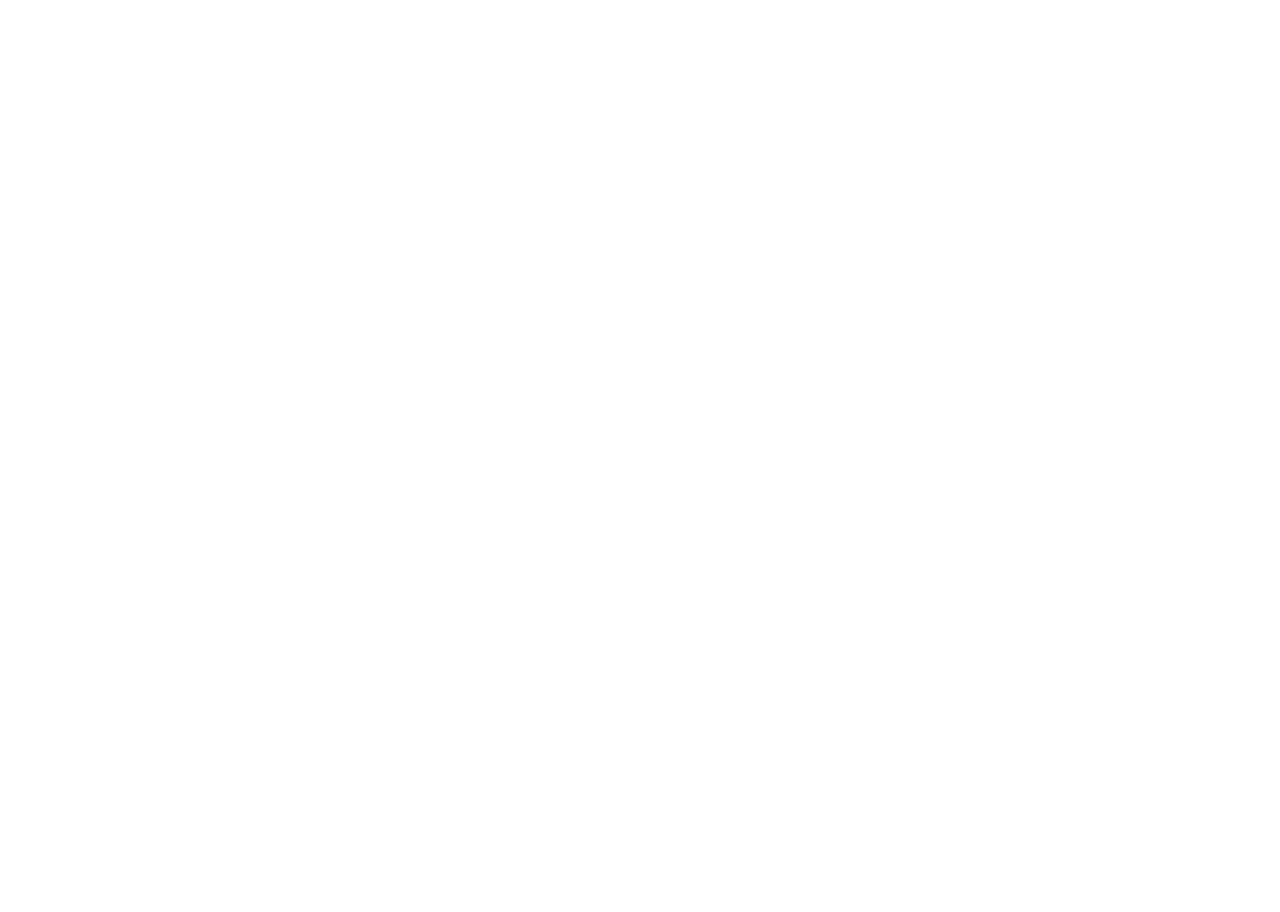
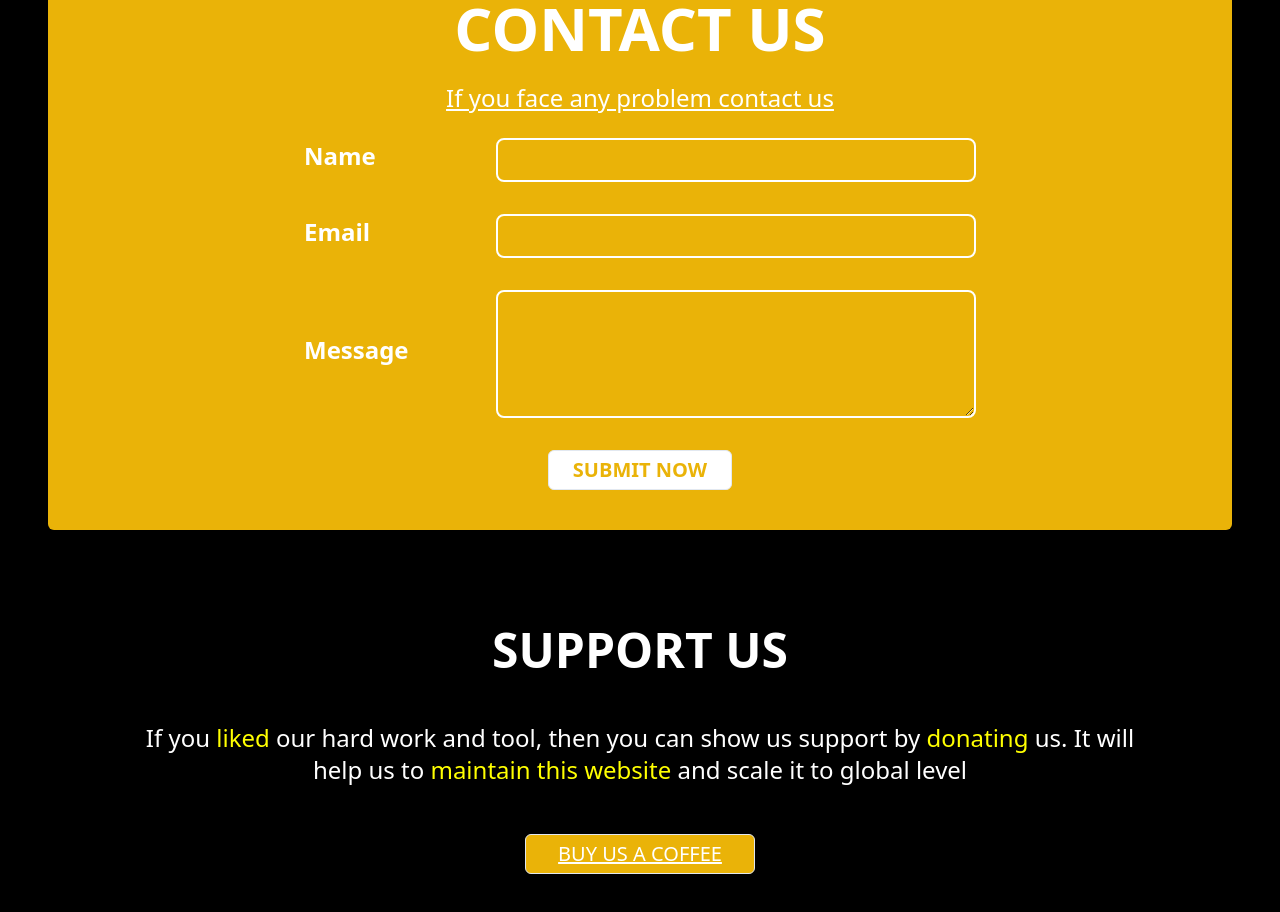
Before and after one commit to abhinav2805-ux/Code_cap, a React (Vite) app in the folder client/: page / in a window 1280 px wide. Shown: the part 760-1672 px from the top of the page. Before the commit the page ends 800 px from the top, so only its background shows below. Built offline with nearby package versions, Linux system fonts and the light colour scheme.

Commit message:
support and contact

```diff
--- a/client/src/App.tsx
+++ b/client/src/App.tsx
@@ -2,13 +2,17 @@
 import './App.css'
 import WhatWeOffer from './components/WhatWeOffer';
 import Navbar from "./components/Navbar";
+import ContactForm from "./components/ContactUs.tsx"
+import SupportUs from "./components/SupportUs.tsx";
 function App() {
 
 
   return (
     <>
-     <Navbar />
+    <Navbar />
     <WhatWeOffer />
+    <ContactForm/>
+    <SupportUs/>
     </>
   )
 }
--- /dev/null
+++ b/client/src/components/ContactUs.tsx
@@ -0,0 +1,33 @@
+import React from 'react';
+import { Button } from './ui/button';
+const ContactForm = () => {
+  return (
+    <div className='px-12 py-12 bg-black'>
+      <div className="flex flex-col justify-center items-center py-10 space-y-6 rounded-md bg-yellow-500">
+        <h1 className="text-6xl font-bold text-center text-white ">CONTACT US</h1>
+        <p className="text-center text-2xl mb-2 text-white underline ">If you face any problem contact us</p>
+        <form className="space-y-8 w-full max-w-2xl ">
+          <div className="flex items-center space-x-6">
+            <label htmlFor="name" className="block font-semibold text-white text-2xl mb-2 w-1/4 text-left">Name</label>
+            <input type="text" id="name" required className="bg-transparent border-white px-3 py-2 border-2 rounded-lg flex-grow" />
+          </div>
+          <div className="flex items-center space-x-6">
+            <label htmlFor="email" className="block font-semibold text-white text-2xl mb-2 w-1/4 text-left">Email</label>
+            <input type="email" id="email" required className="bg-transparent border-white px-3 py-2 border-2 rounded-lg flex-grow" />
+          </div>
+          <div className="flex items-center space-x-6">
+            <label htmlFor="message" className="block font-semibold text-white text-2xl mb-2 w-1/4 text-left">Message</label>
+            <textarea id="message" required className="bg-transparent border-white px-3 py-2 border-2 rounded-lg flex-grow h-32"></textarea>
+          </div>
+          <div className="flex justify-center">
+            <Button variant={'outline'} type="submit" className="px-6 py-2 bg-white text-yellow-500 text-xl font-bold rounded-md hover:bg-gray-200">
+              SUBMIT NOW
+            </Button>
+          </div>
+        </form>
+      </div>
+    </div>
+  );
+}
+
+export default ContactForm;
--- /dev/null
+++ b/client/src/components/SupportUs.tsx
@@ -0,0 +1,19 @@
+import { Button } from './ui/button'
+
+function SupportUs() {
+  return (
+    <div className='bg-black px-32 py-12'>
+      <div className='flex flex-col justify-center space-y-12 items-center'>
+        <h1 className='text-center text-5xl text-white font-bold'>SUPPORT US</h1>
+        <p className='text-center text-2xl text-white'>
+          If you <span style={{ color: 'yellow' }}>liked</span> our hard work and tool, then you can show us support by <span style={{ color: 'yellow' }}>donating</span> us. It will help us to <span style={{ color: 'yellow' }}>maintain this website</span> and scale it to global level
+        </p>
+        <Button className='underline bg-yellow-500 text-white px-8 py-4 text-xl' variant={'outline'}>
+          BUY US A COFFEE
+        </Button>
+      </div>
+    </div>
+  )
+}
+
+export default SupportUs
--- a/client/tailwind.config.js
+++ b/client/tailwind.config.js
@@ -18,6 +18,7 @@
     },
     extend: {
       colors: {
+        customyellow : "#D4BF00A6",
         border: "hsl(var(--border))",
         input: "hsl(var(--input))",
         ring: "hsl(var(--ring))",
```
Also changed, not shown: 1 other file (tests, documents, lock files or other folders).
